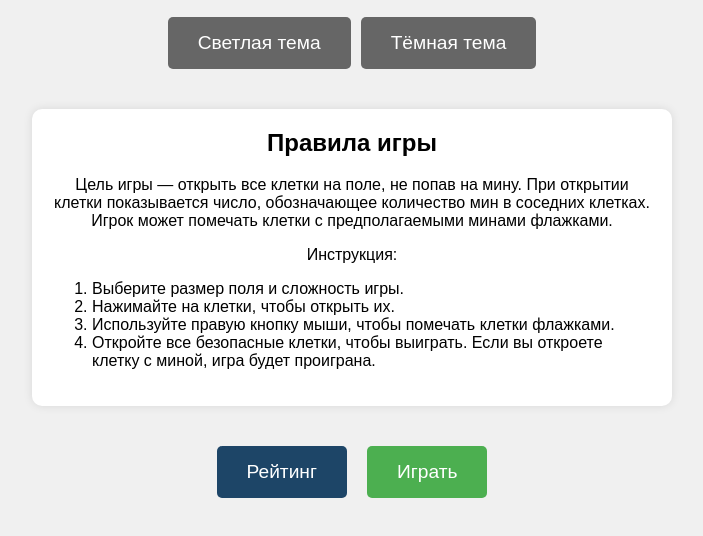
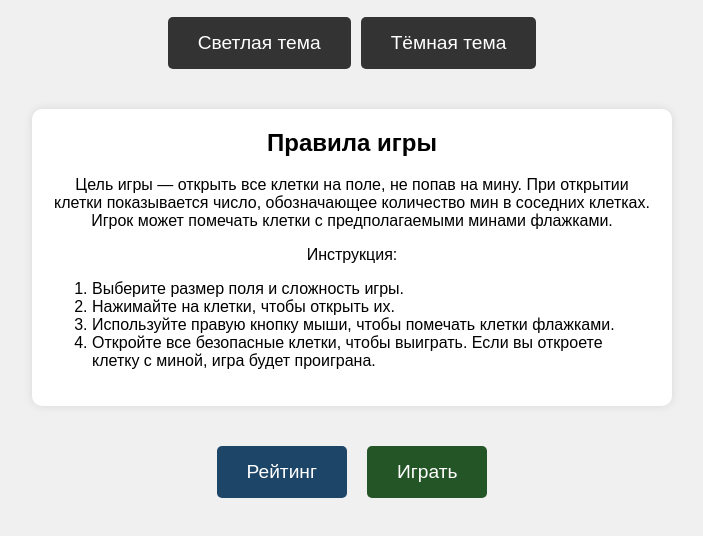
Before and after one commit to JTsuyoshiJ/JTsuyoshiJ.github.io, a plain HTML site: page index.html in a window 1280 px wide. Shown: the part 170-706 px from the top of the page, without its empty margins (288-991 px from the left). Drawn offline with Linux system fonts and the light colour scheme.

Commit message:
colors update
colors update

```diff
--- a/css/index_css.css
+++ b/css/index_css.css
@@ -1,8 +1,8 @@
 :root {
-    --btn-game: #4CAF50;
-    --btn-game-hover: #45a049;
+    --btn-game: #245526;
+    --btn-game-hover: #1d5320;
     --btn-rating: #1D4567;
-    --btn-rating-hover: #007bb5;
+    --btn-rating-hover: #2c5c72;
     --clr: #fff;
     --btn-hover: #333333;
     --clr2: #000;
@@ -38,7 +38,7 @@ h1 {
 }
 
 .button--light-theme, .button--dark-theme {
-    background-color: #666;
+    background-color: #333;
     color: #fff;
     padding: 10px 20px;
     font-size: 1em;
@@ -51,7 +51,7 @@ h1 {
 }
 
 .button--light-theme:hover, .button--dark-theme:hover {
-    background-color: #555;
+    background-color: #444;
 }
 
 .content {
@@ -107,16 +107,6 @@ h1 {
     text-align: left;
 }
 
-/* Тёмная тема */
-body.dark-theme {
-    --bg-color: #333;
-    --text-color: #fff;
-}
-
-body.dark-theme .content {
-    background-color: #444;
-}
-
 @media (max-width: 650px) {
     h1 {
         font-size: 2em;
--- a/css/minesweeper_css.css
+++ b/css/minesweeper_css.css
@@ -1,8 +1,8 @@
 :root {
     --tileSize: 75px;
     --boardSize: 15px;
-    --win-scr-color: rgb(61, 165, 61);
-    --lose-scr-color: rgb(165, 41, 41);
+    --win-scr-color: #1b4b1b;
+    --lose-scr-color: #661919;
     --end-scr-bg: #fff;
     --bckg-board-c: #e2e2e2;
     --bckg-board-tile: #fff;
```
